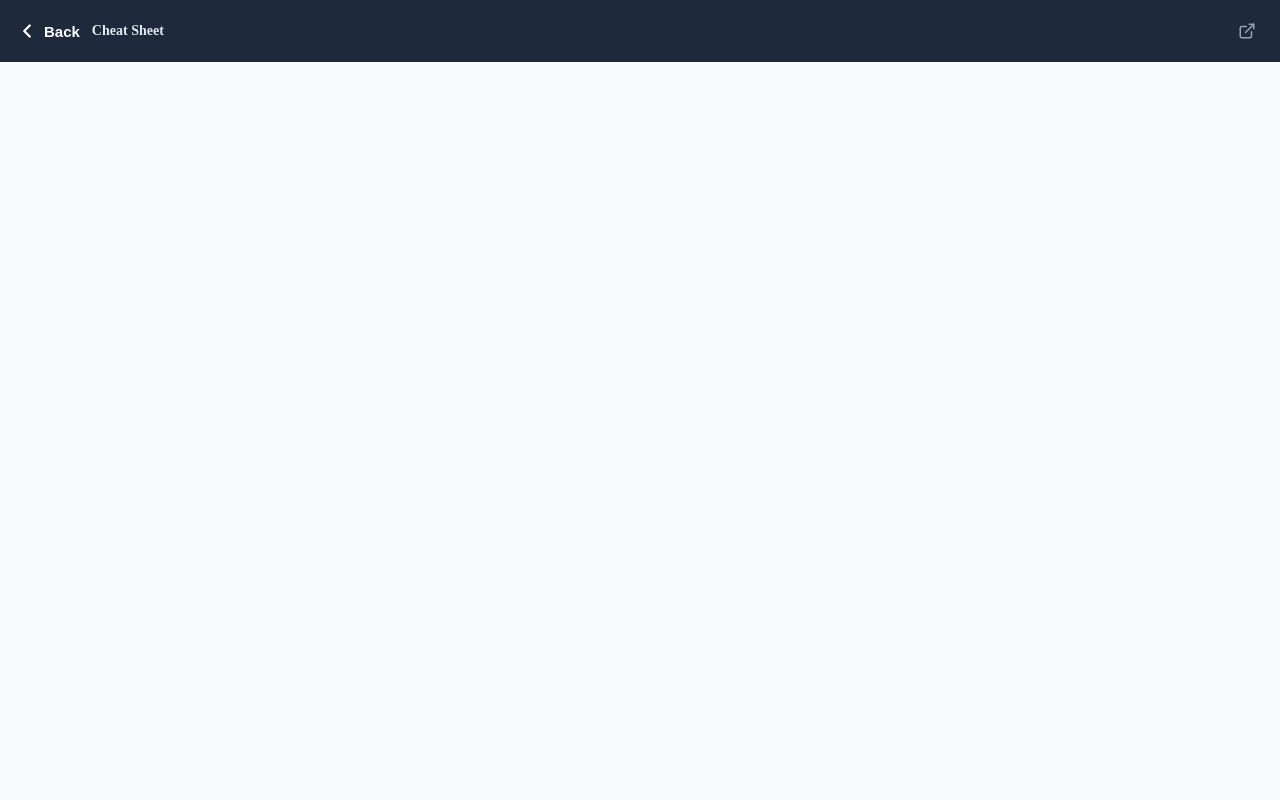
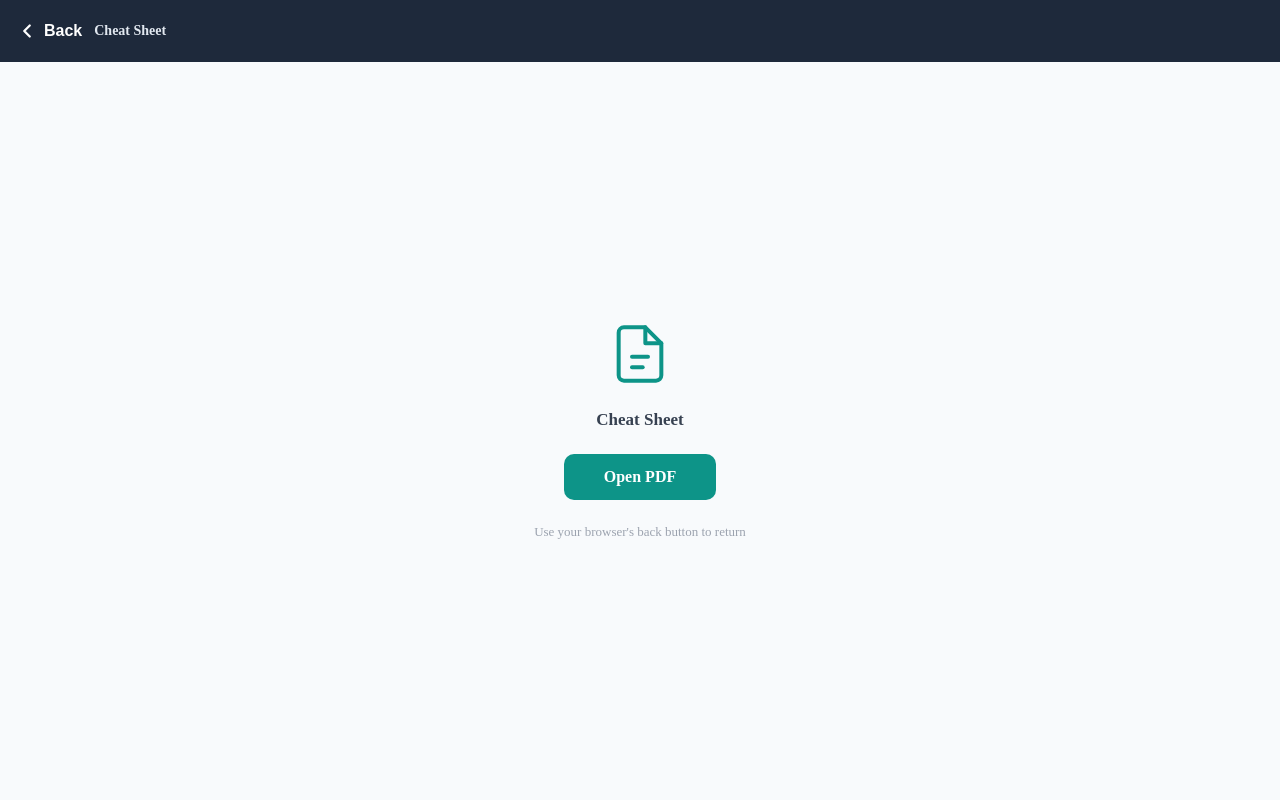
Before and after one commit to vivek-y/systemdesign, a React (Vite) app in the folder app/: page /#/ in a window 1280 px wide. Both pictures are taken after a click on the button 771 px from the left and 226 px from the top of the page. Shown: the top 800 px of the page. Built offline with nearby package versions, Linux system fonts and the light colour scheme.

Commit message:
fix: simplify PDF viewer - plain anchor tag, no JS tricks

```diff
--- a/app/src/components/PdfViewer.tsx
+++ b/app/src/components/PdfViewer.tsx
@@ -1,4 +1,4 @@
-import { useEffect, useState } from 'react';
+import { useEffect } from 'react';
 
 interface PdfViewerProps {
   url: string;
@@ -6,14 +6,7 @@ interface PdfViewerProps {
   onClose: () => void;
 }
 
-function isIOS(): boolean {
-  return /iPhone|iPad|iPod/i.test(navigator.userAgent);
-}
-
 export default function PdfViewer({ url, title, onClose }: PdfViewerProps) {
-  const [loaded, setLoaded] = useState(false);
-
-  // Lock body scroll while open
   useEffect(() => {
     const prev = document.body.style.overflow;
     document.body.style.overflow = 'hidden';
@@ -41,12 +34,7 @@ export default function PdfViewer({ url, title, onClose }: PdfViewerProps) {
       }}>
         <button
           onClick={onClose}
-          style={{
-            background: 'none', border: 'none', cursor: 'pointer',
-            color: '#ffffff', display: 'flex', alignItems: 'center', gap: '0.375rem',
-            fontSize: '0.9375rem', fontWeight: 600, padding: '0.5rem 0',
-            WebkitTapHighlightColor: 'transparent',
-          }}
+          style={{ background: 'none', border: 'none', cursor: 'pointer', color: '#ffffff', display: 'flex', alignItems: 'center', gap: '0.375rem', fontSize: '1rem', fontWeight: 600, padding: '0.5rem 0' }}
         >
           <svg width="22" height="22" viewBox="0 0 24 24" fill="none" stroke="currentColor" strokeWidth="2.5" strokeLinecap="round" strokeLinejoin="round">
             <polyline points="15 18 9 12 15 6" />
@@ -56,47 +44,51 @@ export default function PdfViewer({ url, title, onClose }: PdfViewerProps) {
         <span style={{ flex: 1, color: '#e2e8f0', fontSize: '0.875rem', fontWeight: 600, overflow: 'hidden', textOverflow: 'ellipsis', whiteSpace: 'nowrap' }}>
           {title}
         </span>
-        <a href={url} target="_blank" rel="noopener noreferrer" title="Open in browser"
-          onClick={(e) => { e.preventDefault(); window.location.href = url; }}
-          style={{ color: '#94a3b8', display: 'flex', alignItems: 'center', padding: '0.5rem' }}>
-          <svg width="18" height="18" viewBox="0 0 24 24" fill="none" stroke="currentColor" strokeWidth="2" strokeLinecap="round" strokeLinejoin="round">
-            <path d="M18 13v6a2 2 0 0 1-2 2H5a2 2 0 0 1-2-2V8a2 2 0 0 1 2-2h6" />
-            <polyline points="15 3 21 3 21 9" />
-            <line x1="10" y1="14" x2="21" y2="3" />
-          </svg>
-        </a>
       </div>
 
-      {/* Body */}
-      {isIOS() ? (
-        <div style={{ flex: 1, display: 'flex', flexDirection: 'column', alignItems: 'center', justifyContent: 'center', gap: '1.5rem', padding: '2rem', backgroundColor: '#f8fafc' }}>
+      {/* Body — plain link, no JS tricks */}
+      <div style={{
+        flex: 1,
+        display: 'flex',
+        flexDirection: 'column',
+        alignItems: 'center',
+        justifyContent: 'center',
+        gap: '1.5rem',
+        padding: '2rem',
+        backgroundColor: '#f8fafc',
+      }}>
         <svg width="64" height="64" viewBox="0 0 24 24" fill="none" stroke="#0d9488" strokeWidth="1.5" strokeLinecap="round" strokeLinejoin="round">
           <path d="M14 2H6a2 2 0 0 0-2 2v16a2 2 0 0 0 2 2h12a2 2 0 0 0 2-2V8z" />
           <polyline points="14 2 14 8 20 8" />
           <line x1="9" y1="13" x2="15" y2="13" />
           <line x1="9" y1="17" x2="13" y2="17" />
         </svg>
-          <p style={{ color: '#374151', fontWeight: 600, fontSize: '1.0625rem', margin: 0, textAlign: 'center' }}>{title}</p>
-          <p style={{ color: '#6b7280', fontSize: '0.875rem', margin: 0, textAlign: 'center' }}>
-            Tap below to open the PDF in Safari.<br />Use the Back button above to return.
+
+        <p style={{ color: '#374151', fontWeight: 600, fontSize: '1.0625rem', margin: 0, textAlign: 'center' }}>
+          {title}
         </p>
-          <a href={url} target="_blank" rel="noopener noreferrer"
-            style={{ backgroundColor: '#0d9488', color: '#ffffff', fontWeight: 700, fontSize: '1rem', padding: '0.75rem 2rem', borderRadius: '10px', textDecoration: 'none', display: 'inline-block' }}
-            onClick={(e) => { e.preventDefault(); window.location.href = url; }}>
+
+        {/* Plain anchor — browser handles it natively */}
+        <a
+          href={url}
+          style={{
+            backgroundColor: '#0d9488',
+            color: '#ffffff',
+            fontWeight: 700,
+            fontSize: '1rem',
+            padding: '0.875rem 2.5rem',
+            borderRadius: '10px',
+            textDecoration: 'none',
+            display: 'inline-block',
+          }}
+        >
           Open PDF
         </a>
+
+        <p style={{ color: '#9ca3af', fontSize: '0.8125rem', margin: 0, textAlign: 'center' }}>
+          Use your browser's back button to return
+        </p>
       </div>
-      ) : (
-        <div style={{ flex: 1, position: 'relative', backgroundColor: '#f8fafc' }}>
-          {!loaded && (
-            <div style={{ position: 'absolute', inset: 0, display: 'flex', alignItems: 'center', justifyContent: 'center' }}>
-              <span style={{ color: '#6b7280' }}>Loading…</span>
-            </div>
-          )}
-          <iframe src={url} title={title} onLoad={() => setLoaded(true)}
-            style={{ width: '100%', height: '100%', border: 'none', display: 'block' }} />
-        </div>
-      )}
     </div>
   );
 }
```
Lines whose indentation alone changed are shown as unchanged.
